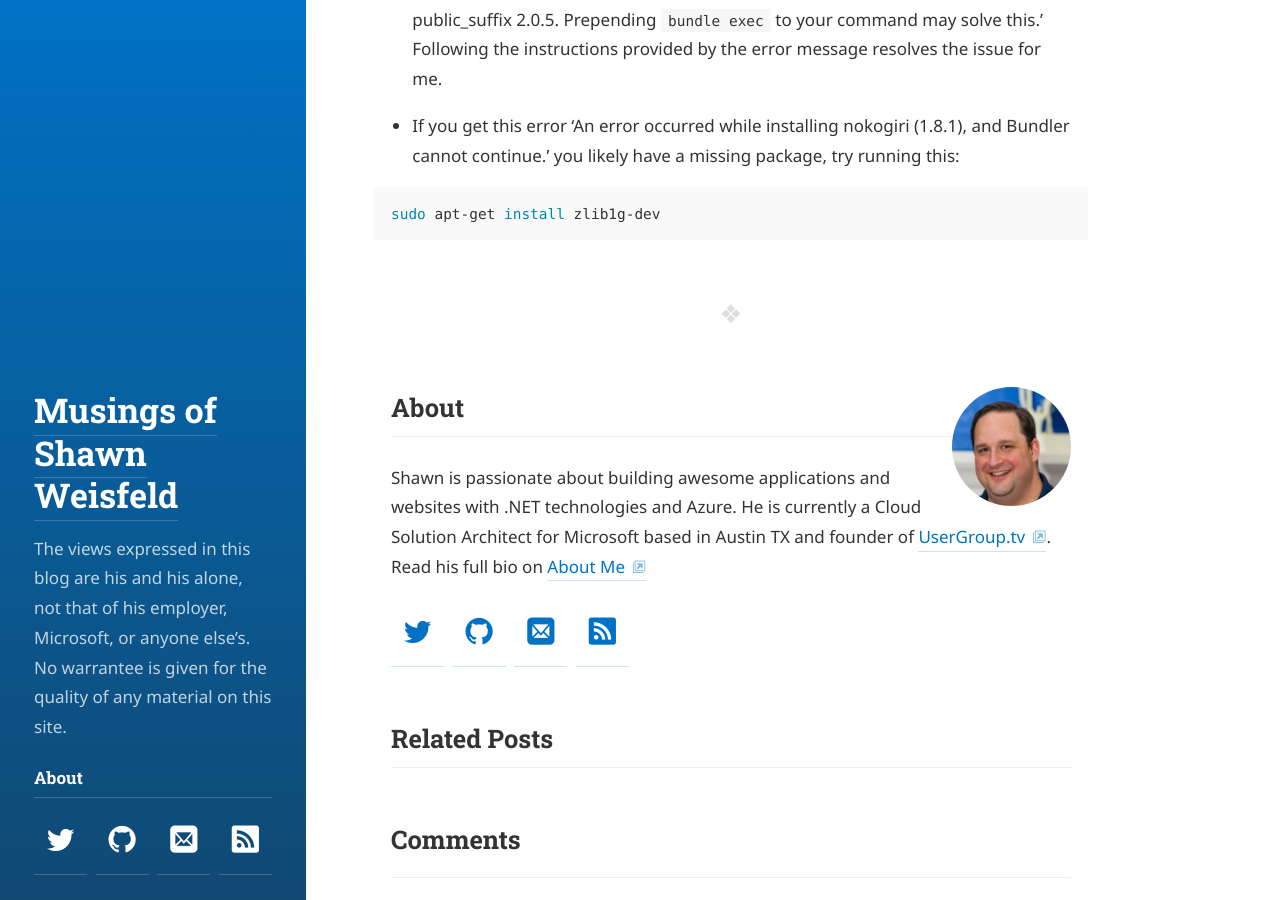
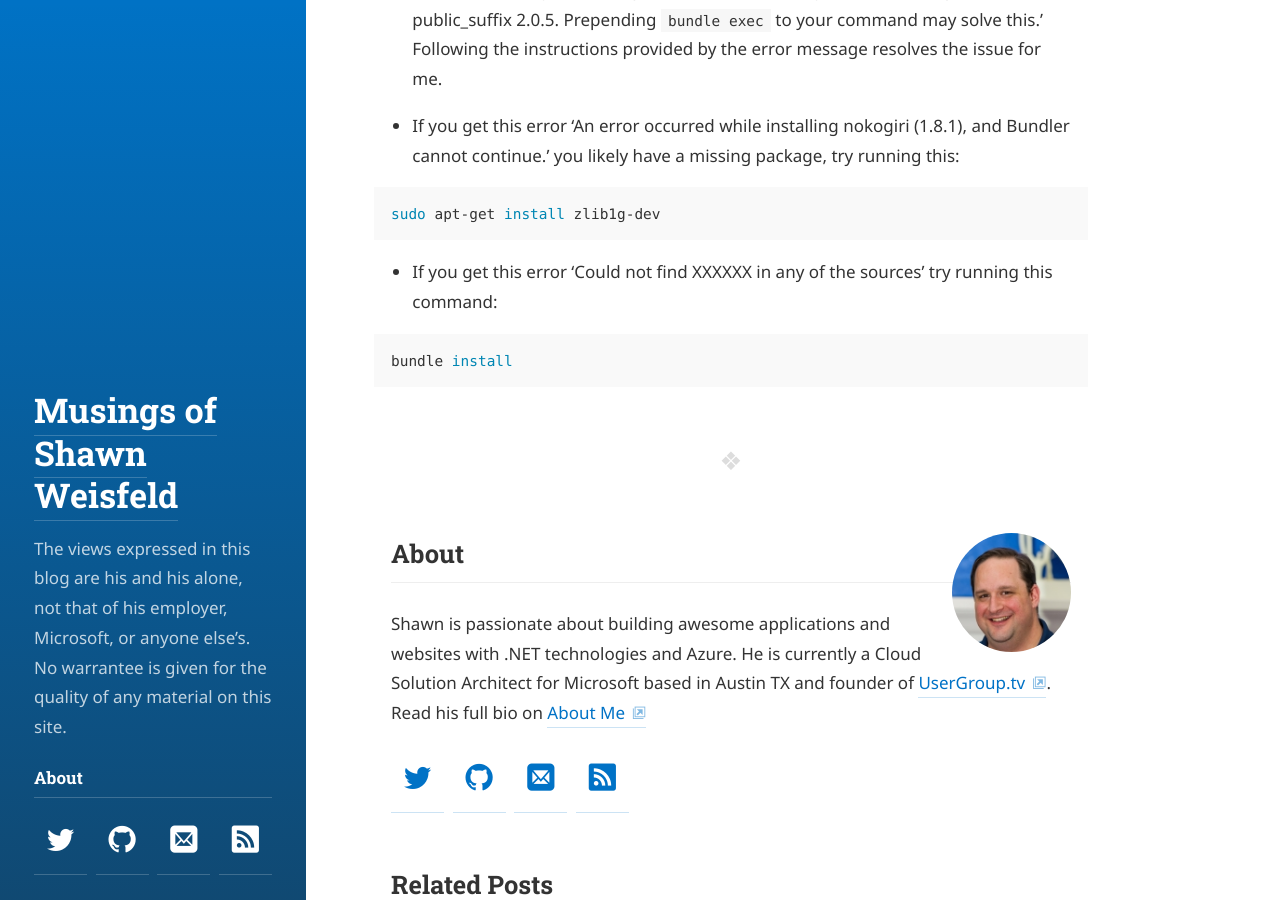
Before and after one commit to shawnweisfeld/Blog, a Jekyll site: the page built from _posts/2017-09-28-blog-setup.md, in a window 1280 px wide and 900 px high, scrolled down 3573 px. Built offline with Jekyll 4.4.1, drawn with Linux system fonts in a browser that asks for light colours; some web fonts are replaced; comment, search, counter and statistics services are not loaded.

Commit message:
added new troubleshooting step

````diff
--- a/_posts/2017-09-28-blog-setup.md
+++ b/_posts/2017-09-28-blog-setup.md
@@ -90,3 +90,9 @@ Finally, now you are ready to customize the look and feel of your blog. You can
 ```bash
 sudo apt-get install zlib1g-dev
 ```
+
+- If you get this error 'Could not find XXXXXX in any of the sources' try running this command:
+
+```bash
+bundle install
+```
````
Also changed, not shown: Gemfile.lock.
